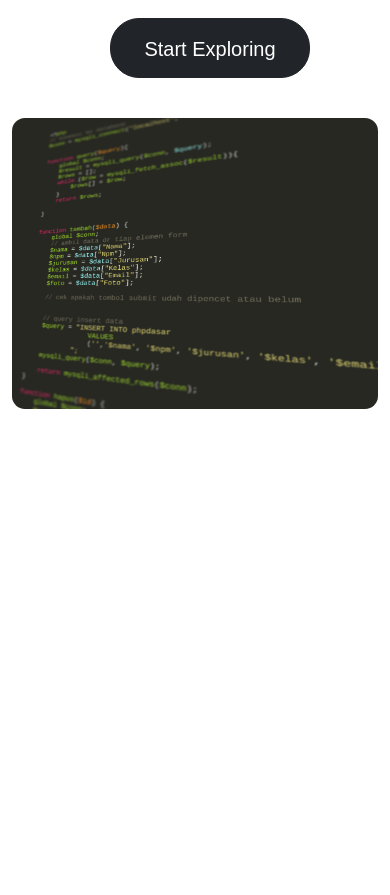
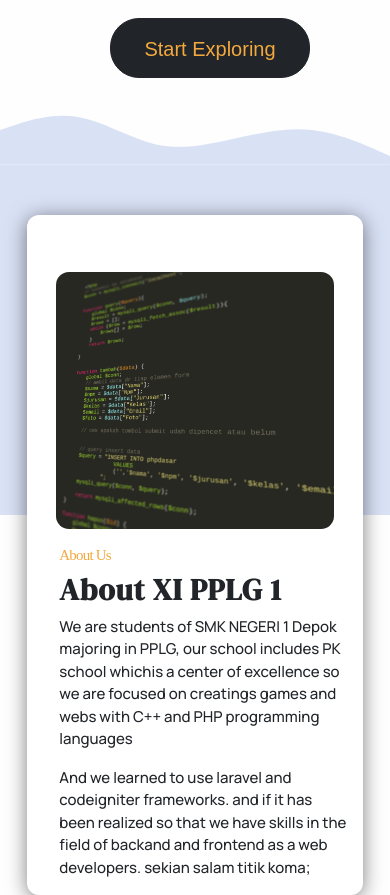
Before and after one commit to kandiaz88/pplg1.github.io, a plain HTML site: page index.html in a window 390 px wide. Shown: the part 756-1651 px from the top of the page. Before the commit the page ends 1165 px from the top, so only its background shows below. Drawn offline with nearby package versions, Linux system fonts and the light colour scheme.

Commit message:
menambah

```diff
--- a/css/style.css
+++ b/css/style.css
@@ -10,7 +10,8 @@
 
 body {
 	font-family: sans-serif;
-	background-color: #ffffff;
+	background-color: #fefefe;
+	/* min-height: auto; */
 
 }
 
@@ -174,11 +175,17 @@ a {
 
 }
 
+.hero h1 span {
+	color: #f3a93d;
+}
+
 .hero p {
 	font-size: 21px;
 	line-height: 33.6px;
 	margin-left: 30px;
 	margin-top: 20px;
+	font-family: 'Manrope';
+	font-weight: 500;
 
 }
 
@@ -191,6 +198,7 @@ a {
 	margin-top: 5px;
 	width: 200px;
 	height: 60px;
+	color: #f3a93d;
 }
 
 
@@ -199,9 +207,32 @@ a {
 	width: 531px;
 	position: relative;
 	border-radius: 13px;
+	margin-top: 205px;
+}
+
+.color {
+	width: 100%;
+	height: 350px;
+	color: #000000;
+	background-color: #2d5dcd2d;
+	/* margin-top: 200px; */
+	z-index: 999;
+}
+
+.info-panel {
+	box-shadow: 0 3px 20px rgba(0, 0, 0, 0.5);
+	border-radius: 12px;
+	background-color: #ffffff;
+	margin-top: -300px;
+}
+
+.picture img {
+	width: 60%;
+	height: 291px;
+	position: relative;
+	border-radius: 13px;
 	margin-top: 40px;
 }
-
 
 
 /* MOBILE */
@@ -292,11 +323,38 @@ a {
 
 	}
 
-	#about .about1 img {
+	.picture img {
 		width: 100%;
 		position: relative;
-		border-radius: 13px;
+		border-radius: 30px;
 		margin-top: 40px;
+		padding: 17px;
+	}
+
+	.picture h6 {
+		color: #f3a93d;
+		font-family: 'Poppins';
+		letter-spacing: -0.8px;
+		font-size: 15px;
+		font-weight: 500;
+		margin-left: 20px;
+	}
+
+	.picture h1 {
+		font-weight: bold;
+		font-size: 30px;
+		letter-spacing: 1px;
+		font-family: 'DM Serif Display';
+		margin-left: 20px;
+		margin-top: 0px;
+	}
+
+	.picture p {
+		font-size: 15px;
+		margin-left: 20px;
+		margin-top: 0px;
+		font-family: 'Manrope';
+		font-weight: 500;
 	}
 
 
@@ -307,5 +365,4 @@ a {
 
 
 
-
 }
--- a/index.html
+++ b/index.html
@@ -12,7 +12,7 @@
 
    <!-- fonts -->
    <link href="https://fonts.googleapis.com/css2?family=DM+Serif+Display&display=swap" rel="stylesheet">
-   <link href="https://fonts.googleapis.com/css2?family=Manrope:wght@200;300&display=swap" rel="stylesheet">
+   <link href="https://fonts.googleapis.com/css2?family=Manrope:wght@200;300;400;500&display=swap" rel="stylesheet">
 </head>
 
 <body>
@@ -49,7 +49,7 @@
       <div class="hero">
          <div class="row">
             <div class="col-md mt-5">
-               <img src="img/uhuy.png" alt="">
+               <img src="img/pp.png" alt="">
             </div>
             <div class="col-md mt-5">
                <h1>Ahlan Wa Sahlan To Majoring XI PPLG 1
@@ -64,21 +64,40 @@
             </div>
          </div>
       </div>
+   </div>
+   <svg xmlns="http://www.w3.org/2000/svg" viewBox="0 0 1440 320">
+      <path fill="#2d5dcd2d" fill-opacity="1"
+         d="M0,192L48,176C96,160,192,128,288,144C384,160,480,224,576,245.3C672,267,768,245,864,224C960,203,1056,181,1152,192C1248,203,1344,245,1392,266.7L1440,288L1440,320L1392,320C1344,320,1248,320,1152,320C1056,320,960,320,864,320C768,320,672,320,576,320C480,320,384,320,288,320C192,320,96,320,48,320L0,320Z">
+      </path>
+   </svg>
 
-      <!-- ========== End hero ========== -->
 
-      <!-- ========== Start about ========== -->
+   <!-- ========== End hero ========== -->
 
-      <div id="about">
-         <div class="about1">
-            <div class="row">
-               <div class="col">
-                  <img src="img/cd.png" width="531" height="291" alt="">
+   <!-- ========== Start about ========== -->
+   <div class="color container-fluid"></div>
+   <div class="container">
+      <div class="container">
+         <div class="row justify-content-center">
+            <div class="col-11 info-panel">
+               <div class="row text-center picture">
+                  <div class="col">
+                     <img src="img/cd.png" width="100%" alt="">
+                     <h6 class="text-start">About Us</h6>
+                     <h1 class="text-start">About XI PPLG 1</h1>
+                     <p class="text-start">We are students of SMK NEGERI 1 Depok majoring in PPLG, our school includes
+                        PK school whichis a center of excellence so we are focused on creatings games and webs with C++
+                        and PHP programming languages</p>
+                     <p class="text-start">And we learned to use laravel and codeigniter frameworks. and if it has been
+                        realized so that we have skills in the field of backand and frontend as a web developers. sekian
+                        salam titik koma;</p>
+                  </div>
                </div>
             </div>
          </div>
       </div>
    </div>
+
    <!-- ========== End about ========== -->
 
    <script src="js/script.js"></script>
```
Also changed, not shown: img/dekstop1.jpg (deleted), img/gr.png (deleted), img/marmoset-1658807436100.png (deleted), 2 other files.
